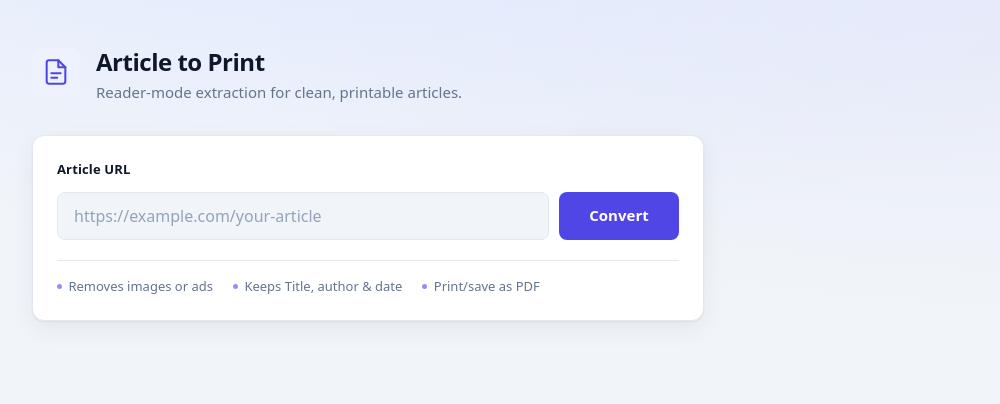
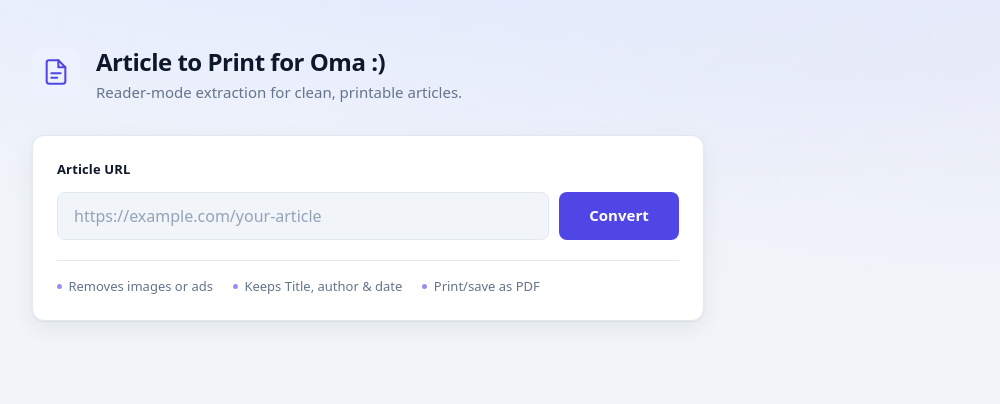
Before and after one commit to tylergs-dev/oma_article_converter, a plain HTML site: page static/index.html in a window 1280 px wide. Shown: the whole page, without its empty margins (272-1272 px from the left). Drawn offline with Linux system fonts and the light colour scheme.

Commit message:
Minor ui changes

```diff
--- a/static/index.html
+++ b/static/index.html
@@ -3,7 +3,7 @@
   <head>
     <meta charset="UTF-8" />
     <meta name="viewport" content="width=device-width, initial-scale=1.0" />
-    <title>Article Converter for Oma :&#41</title>
+    <title>Article Converter</title>
     <link rel="stylesheet" href="/static/styles.css" />
   </head>
   <body>
@@ -19,7 +19,7 @@
             </svg>
           </span>
           <div>
-            <h1 class="site-title">Article to Print</h1>
+            <h1 class="site-title">Article to Print for Oma :&#41</h1>
             <p class="site-tagline">
               Reader-mode extraction for clean, printable articles.
             </p>
```
